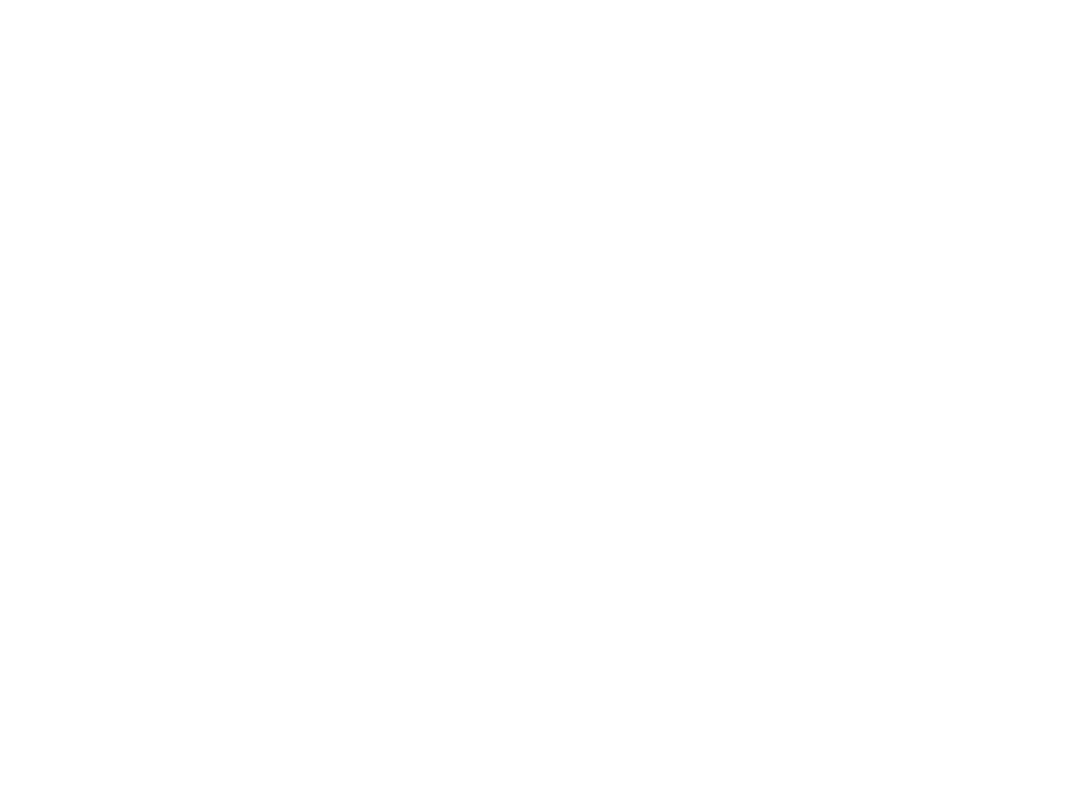
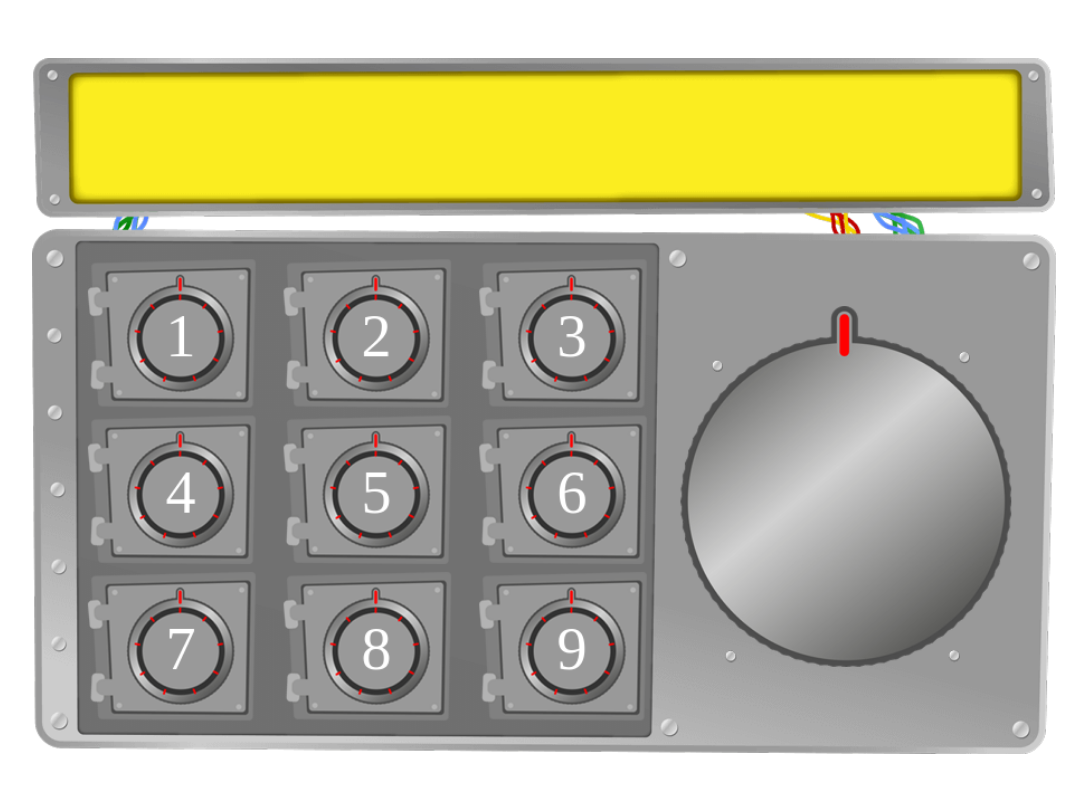
Before and after one commit to Webbist-dev/SafeCracker-JSWebGame, a plain HTML site: page Index.html in a window 1280 px wide. Shown: the whole page, without its empty margins (104-1191 px from the left). Drawn offline with Linux system fonts and the light colour scheme; files whose address does not match are found by name.

Commit message:
Set up bg, safes, opening safes and displaying internals. Set up dial support.

```diff
--- a/Index.html
+++ b/Index.html
@@ -1,9 +1,25 @@
 <!DOCTYPE html>
 <html>
 <head>
-	<title></title>
+	<link rel="stylesheet" type="text/css" href="style.css">
+	<title>Safe Cracker</title>
 </head>
 <body>
+  <div style="font-family: 'Dimbo', italic;"></div>
+  <div style="font-family: 'TitanOne', italic;"></div>
+<div class="wrapper">
+  <div class="container">
+    <div class="canvas-container">
+      <canvas id="background" width="1024" height="640">
+      </canvas>
+      <canvas id="topText" width="1024" height="640"></canvas>
+<!--               <canvas id="safeArea" width="512" height="460"></canvas>
+ -->
+    </div>
+  </div>
+</div>
 
+
+	<script src="javascript.js"></script>
 </body>
 </html>
--- /dev/null
+++ b/javascript.js
@@ -0,0 +1,97 @@
+var canvas = document.getElementById("background");
+var ctx = canvas.getContext("2d");
+
+
+var bigBG = new Image();
+var smallSafe = new Image();
+var smallSafeOpen = new Image();
+var smallSafeBG = new Image();
+
+var safeDialSupport = new Image();
+
+
+bigBG.src = "res/background_safe_minigame.png";
+smallSafe.src = "res/safe_minigame.png";
+smallSafeOpen.src = "res/safe_open_minigame.png";
+smallSafeBG.src = "res/screen_safe_background.png";
+
+safeDialSupport.src = "res/support_safe_dial_minigame.png";
+
+bigBG.onload = () => {
+	//Resize canvas to fit background image
+	canvas.width = bigBG.width;
+	canvas.height = bigBG.height;
+
+  	ctx.drawImage(bigBG, 0, 0);
+}
+
+smallSafe.onload = () => {
+	SetUpSafeDoors();
+}
+
+smallSafeOpen.onload = () => {
+	//OpenSafeDoor(1);
+	//Doesn't need to be used ASAP after loading
+}
+
+safeDialSupport.onload = () => {
+	setUpDial();
+}
+//Circle object
+function SmallSafeObj(image, safeDoor, safeInternal,  prize, x, y, revealed) {
+	this.image = image;
+	this.insideImg = safeDoor;
+	this.safeInternal = safeInternal;
+	this.prize = prize;
+
+	this.x = x;
+	this.y = y;
+
+	this.revealed = revealed;
+
+	this.draw = function(){
+  		ctx.drawImage(image, x, y);
+	}
+
+	this.revealInside = function(){
+  		ctx.drawImage(safeDoor, x - 40, y - 26);
+  		ctx.drawImage(safeInternal, x + 25, y + 17, 112, 103);
+
+	}
+}
+
+var smallSafeArray = [];
+
+function SetUpSafeDoors(){
+	var x = 0;
+	var y = 40;
+	var safeCount = 0;
+	for (var i = 0; i < 3; i++) {
+		x = 50;
+		y += 140;
+		for (var j = 0; j < 3; j++) {
+			smallSafeArray.push(new SmallSafeObj(smallSafe, smallSafeOpen, smallSafeBG, 0, x, y, false));
+			smallSafeArray[safeCount].draw();
+			writeToTextSafe(safeCount + 1, x + smallSafe.width/2, y + smallSafe.height/2);
+			x += 175;
+			safeCount += 1;
+		}
+	}
+	console.log("safecount: " + safeCount);
+}
+
+function writeToTextSafe(value, xPos, yPos){
+	ctx.font = '54px TitanOne';
+	ctx.fillStyle = 'white';
+	ctx.textBaseline = 'middle';
+	ctx.textAlign = "center";
+	ctx.fillText  (value, xPos+8, yPos+6);
+}
+
+function openSafe(safeNumber){
+	smallSafeArray[safeNumber-1].revealInside();
+}
+
+function setUpDial(){
+	ctx.drawImage(safeDialSupport, 580, 222);
+}
```
Also changed, not shown: GameJS.js (deleted), style.css (renamed from SafeCrackerCSS.css).
